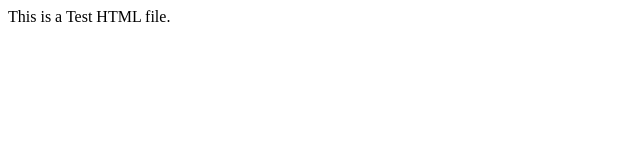
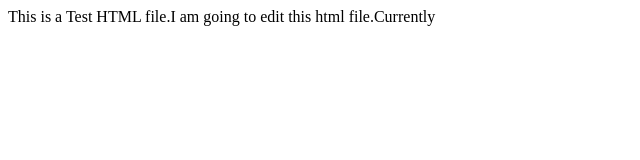
Before and after one commit to Deepaganeshan/FirstRepo1, a plain HTML site: page index.html in a window 1280 px wide. Shown: the whole page, without its empty margins (0-640 px from the left). Drawn offline with Linux system fonts and the light colour scheme.

Commit message:
index file has modified

```diff
--- a/index.html
+++ b/index.html
@@ -2,7 +2,7 @@
 
    <body>
 
-      <p> This is a Test HTML file. </p>
+      <p> This is a Test HTML file.I am going to edit this html file.Currently </p>
 
    </body>
 
```
